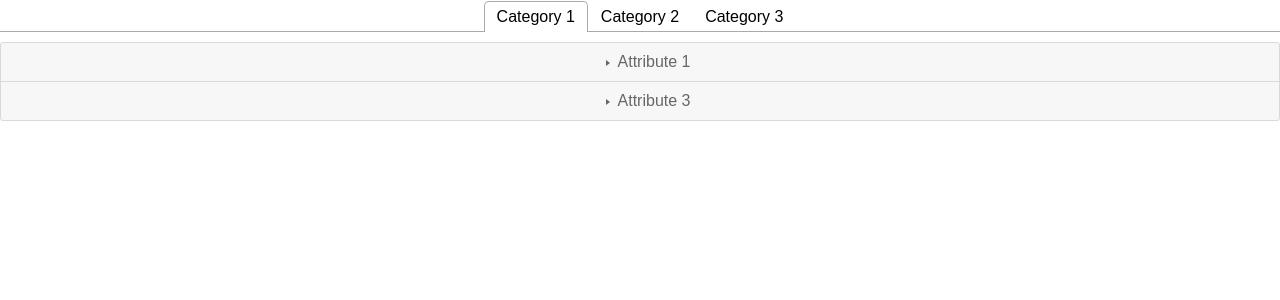
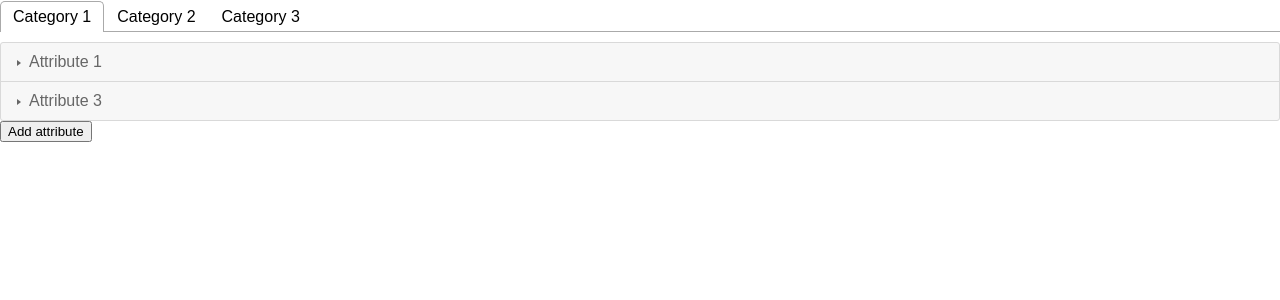
Before and after one commit to m0j0nz0r/categorized-attribute-list-v2, a React (Create React App) app: page / in a window 1280 px wide. Shown: the top 300 px of the page. Built offline with nearby package versions, Linux system fonts and the light colour scheme.

Commit message:
Redux control for adding attributes

```diff
--- a/src/App.jsx
+++ b/src/App.jsx
@@ -1,10 +1,16 @@
 import React from 'react';
+import { Provider } from 'react-redux';
+import { createStore } from 'redux';
 import './App.css';
-
+import attributeList from './config/reducers';
 import Categories from './Components/Categories';
 
+const store = createStore(attributeList);
+
 function App() {
-  return (<div className="App"><Categories /></div>);
+  return (<Provider store={store}>
+    <Categories />
+  </Provider>);
 }
 
 export default App;
--- /dev/null
+++ b/src/Components/Categories/AddButton/index.jsx
@@ -0,0 +1,19 @@
+import React from 'react';
+import { connect } from 'react-redux';
+import * as actions from '../../../config/actions';
+
+const buttonComponent = ({ onClick, selectedCategoryId }) => (
+  <button onClick={onClick(selectedCategoryId)}>
+    Add attribute
+  </button>
+);
+
+const mapStateToProps = state => ({ selectedCategoryId: state.categories.selectedCategoryId });
+
+const mapDispatchToProps = dispatch => ({
+  onClick: selectedCategoryId => () => dispatch(actions.createAttribute(selectedCategoryId)),
+});
+
+const AddButton = connect(mapStateToProps, mapDispatchToProps)(buttonComponent);
+
+export default AddButton;
--- a/src/Components/Categories/AttributeList/index.jsx
+++ b/src/Components/Categories/AttributeList/index.jsx
@@ -2,11 +2,11 @@ import React from 'react';
 import Collapse from 'rc-collapse';
 import { connect } from 'react-redux';
 import 'rc-collapse/assets/index.css';
-import * as actions from '../../../actions';
+import * as actions from '../../../config/actions';
 
 const getPanel = attribute => (
-  <Collapse.Panel key={attribute.id} header={attribute.name}>
-    Id: {attribute.id}
+  <Collapse.Panel key={attribute.id} header={attribute.name || 'New attribute'}>
+    Id: {attribute.id}<br />
     Name: {attribute.name}
   </Collapse.Panel>
 );
@@ -16,8 +16,11 @@ const getVisibleAttributes = (attributes, categoryId) =>
 
 const mapStateToProps = state => ({
   accordion: true,
-  activeKey: state.currentAttributeId,
-  children: getVisibleAttributes(state.attributeList, state.selectedCategoryId).map(getPanel),
+  activeKey: state.attributes.currentAttributeId,
+  children: getVisibleAttributes(
+    state.attributes.attributeList,
+    state.categories.selectedCategoryId,
+  ).map(getPanel),
 });
 
 const mapDispatchToProps = dispatch => ({
--- a/src/Components/Categories/index.jsx
+++ b/src/Components/Categories/index.jsx
@@ -3,24 +3,25 @@ import { Tab, Tabs, TabList, TabPanel } from 'react-tabs';
 import { connect } from 'react-redux';
 import 'react-tabs/style/react-tabs.css';
 import AttributeList from './AttributeList';
-import * as actions from '../../actions';
+import AddButton from './AddButton';
+import * as actions from '../../config/actions';
 
 const makeTabs = tabList => tabList.map(tab => <Tab key={`tab-${tab.id}`}>{tab.name}</Tab>);
 
 const makeTabPanels = tabList => tabList.map(tab => (
   <TabPanel key={`tabPanel-${tab.id}`}>
     <AttributeList />
+    <AddButton />
   </TabPanel>),
 );
-
 const makeTabsChildren = categories => [
   <TabList key="TabList">{makeTabs(categories)}</TabList>,
   makeTabPanels(categories),
 ];
 
 const mapStateToProps = state => ({
-  children: makeTabsChildren(state.categoryList),
-  selectedIndex: state.selectedCategoryId,
+  children: makeTabsChildren(state.categories.categoryList),
+  selectedIndex: state.categories.selectedCategoryId,
 });
 const mapDispatchToProps = dispatch => ({
   onSelect: index => dispatch(actions.selectCategory(index)),
--- a/src/config.js
+++ /dev/null
@@ -1,46 +0,0 @@
-const initialState = {
-  categoryList: [
-    {
-      id: 0,
-      name: 'Category 1',
-    },
-    {
-      id: 1,
-      name: 'Category 2',
-    },
-    {
-      id: 2,
-      name: 'Category 3',
-    },
-  ],
-  selectedCategoryId: 0,
-  attributeList: [
-    {
-      id: 0,
-      name: 'Attribute 1',
-      categoryId: 0,
-    },
-    {
-      id: 1,
-      name: 'Attribute 2',
-      categoryId: 1,
-    },
-    {
-      id: 2,
-      name: 'Attribute 3',
-      categoryId: 0,
-    },
-    {
-      id: 3,
-      name: 'Attribute 4',
-      categoryId: 2,
-    },
-    {
-      id: 4,
-      name: 'Attribute 5',
-      categoryId: 1,
-    },
-  ],
-};
-
-export default initialState;
--- a/src/actions.js
+++ b/src/config/actions.js
@@ -13,8 +13,8 @@ export const SELECT_CATEGORY = 'SELECT_CATEGORY';
  * action creators
  */
 
-export function createAttribute() {
-  return { type: CREATE_ATTRIBUTE };
+export function createAttribute(categoryId) {
+  return { type: CREATE_ATTRIBUTE, categoryId };
 }
 export function expandAttribute(id) {
   return { type: EXPAND_ATTRIBUTE, id };
--- /dev/null
+++ b/src/config/config.js
@@ -0,0 +1,54 @@
+import t from 'tcomb-form';
+
+const initialState = {
+  categories: {
+    categoryList: [
+      {
+        id: 0,
+        name: 'Category 1',
+      },
+      {
+        id: 1,
+        name: 'Category 2',
+      },
+      {
+        id: 2,
+        name: 'Category 3',
+      },
+    ],
+    selectedCategoryId: 0,
+  },
+  attributes: {
+    nextAttributeId: 5,
+    attributeList: [
+      {
+        id: 0,
+        name: 'Attribute 1',
+        categoryId: 0,
+      },
+      {
+        id: 1,
+        name: 'Attribute 2',
+        categoryId: 1,
+      },
+      {
+        id: 2,
+        name: 'Attribute 3',
+        categoryId: 0,
+      },
+      {
+        id: 3,
+        name: 'Attribute 4',
+        categoryId: 2,
+      },
+      {
+        id: 4,
+        name: 'Attribute 5',
+        categoryId: 1,
+      },
+    ],
+  },
+  form: {},
+};
+
+export default initialState;
--- /dev/null
+++ b/src/config/reducers.js
@@ -0,0 +1,35 @@
+import { combineReducers } from 'redux';
+import initialState from './config';
+import * as actions from './actions';
+
+const attributes = (state = initialState.attributes, action) => {
+  switch (action.type) {
+    case actions.EXPAND_ATTRIBUTE:
+      return Object.assign({}, state, { currentAttributeId: action.id });
+    case actions.CREATE_ATTRIBUTE:
+      return Object.assign({}, state, {
+        attributeList: state.attributeList
+          .concat([{
+            id: state.nextAttributeId,
+            categoryId: action.categoryId,
+          }]),
+        nextAttributeId: state.nextAttributeId + 1,
+      });
+    default:
+      return state;
+  }
+};
+
+const categories = (state = initialState.categories, action) => {
+  switch (action.type) {
+    case actions.SELECT_CATEGORY:
+      return Object.assign({}, state, { selectedCategoryId: action.id });
+    default:
+      return state;
+  }
+};
+
+export default combineReducers({
+  attributes,
+  categories,
+});
--- a/src/index.js
+++ b/src/index.js
@@ -1,13 +1,8 @@
 import React from 'react';
 import ReactDOM from 'react-dom';
-import { Provider } from 'react-redux';
-import { createStore } from 'redux';
 import './index.css';
 import App from './App';
 import registerServiceWorker from './registerServiceWorker';
-import attributeList from './reducers';
 
-const store = createStore(attributeList);
-
-ReactDOM.render(<Provider store={store} ><App /></Provider>, document.getElementById('root'));
+ReactDOM.render(<App />, document.getElementById('root'));
 registerServiceWorker();
--- a/src/reducers.js
+++ /dev/null
@@ -1,13 +0,0 @@
-import initialState from './config';
-import * as actions from './actions';
-
-export default function attributeList(state = initialState, action) {
-  switch (action.type) {
-    case actions.SELECT_CATEGORY:
-      return Object.assign({}, state, { selectedCategoryId: action.id });
-    case actions.EXPAND_ATTRIBUTE:
-      return Object.assign({}, state, { currentAttributeId: action.id });
-    default:
-      return state;
-  }
-}
```
Also changed, not shown: src/Components/Categories/AttributeList/Attribute/index.jsx (added, +8 -0 lines).
